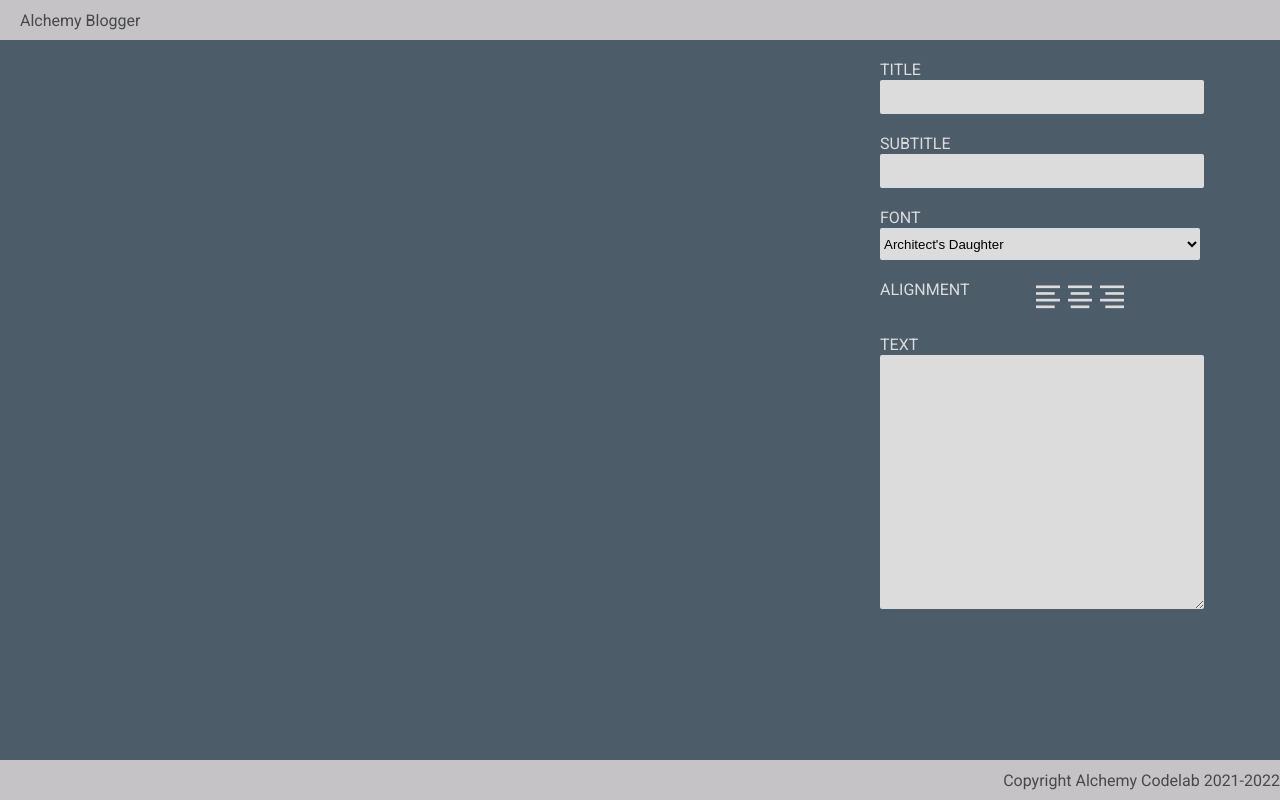
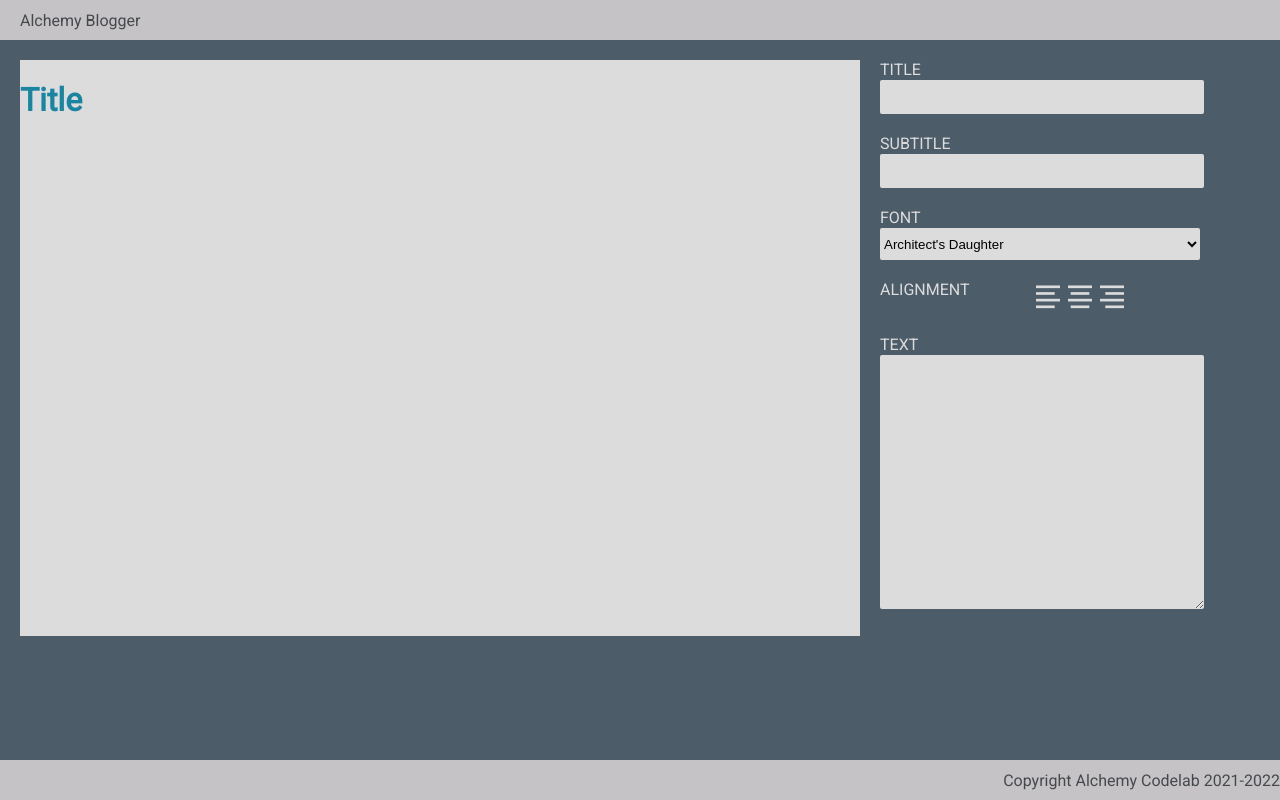
Before and after one commit to morganniemeyer/blogreact, a React (Create React App) app: page / in a window 1280 px wide. Built offline with nearby package versions, Linux system fonts and the light colour scheme; a web font is replaced by a local one.

Commit message:
title working

```diff
--- a/src/components/Editor/Editor.js
+++ b/src/components/Editor/Editor.js
@@ -2,11 +2,15 @@ import React from 'react';
 
 import './Editor.css';
 
-export default function Editor() {
+export default function Editor({ title, setTitle }) {
+  const handleTitle = (event) => {
+    setTitle(event.target.value);
+  };
+
   return (
     <div className="editor">
       <div className="form-control">
-        <input name="title" type="text" />
+        <input name="title" type="text" onChange={handleTitle} />
         <label htmlFor="title">Title</label>
       </div>
       <div className="form-control">
--- a/src/components/Home/Home.js
+++ b/src/components/Home/Home.js
@@ -1,5 +1,4 @@
-import React from 'react';
-
+import React, { useState } from 'react';
 import Preview from '../Preview/Preview';
 import Editor from '../Editor/Editor';
 
@@ -7,12 +6,12 @@ import './Home.css';
 
 export default function Home() {
   // add useState calls here for title, subtitle, font, align, and text
-
+  const [title, setTitle] = useState('Title');
   return (
     <main>
       {/* pass the state variables as props to the presentational components */}
-      <Preview />
-      <Editor />
+      <Preview {...{ title }} />
+      <Editor {...{ title, setTitle }} />
     </main>
   );
 }
--- a/src/components/Preview/Preview.js
+++ b/src/components/Preview/Preview.js
@@ -2,7 +2,7 @@ import React from 'react';
 
 import './Preview.css';
 
-export default function Preview() {
+export default function Preview({ title }) {
   // implement a Preview screen here
   //  Note - the HTML should have the following structure
   //  the main div should have a class of preview and the font-name prop
@@ -14,5 +14,9 @@ export default function Preview() {
   //   <p>This is some blog text. </p>
   // </div>
 
-  return <></>;
+  return (
+    <div className="preview">
+      <h1>{title}</h1>
+    </div>
+  );
 }
```
